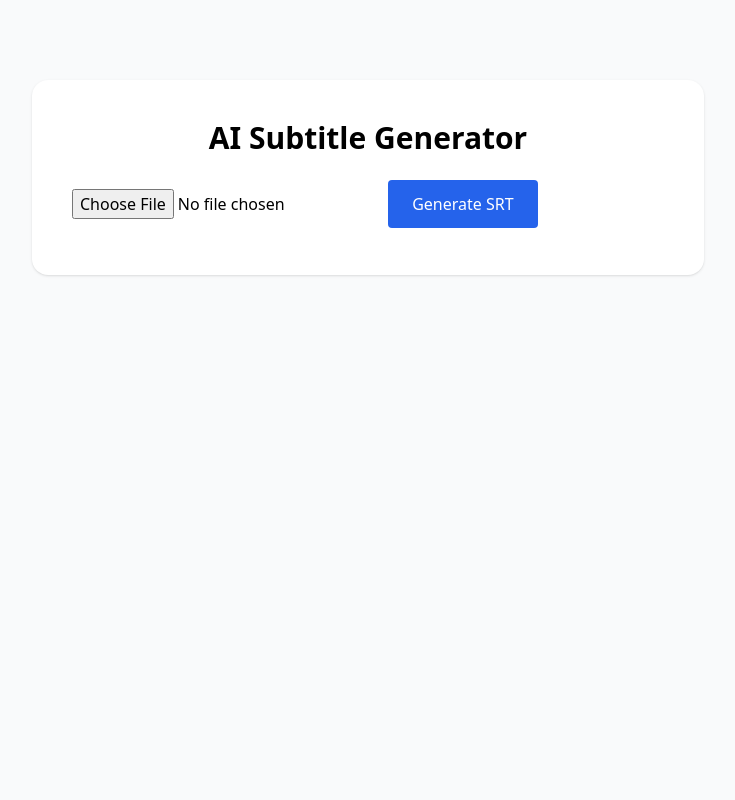
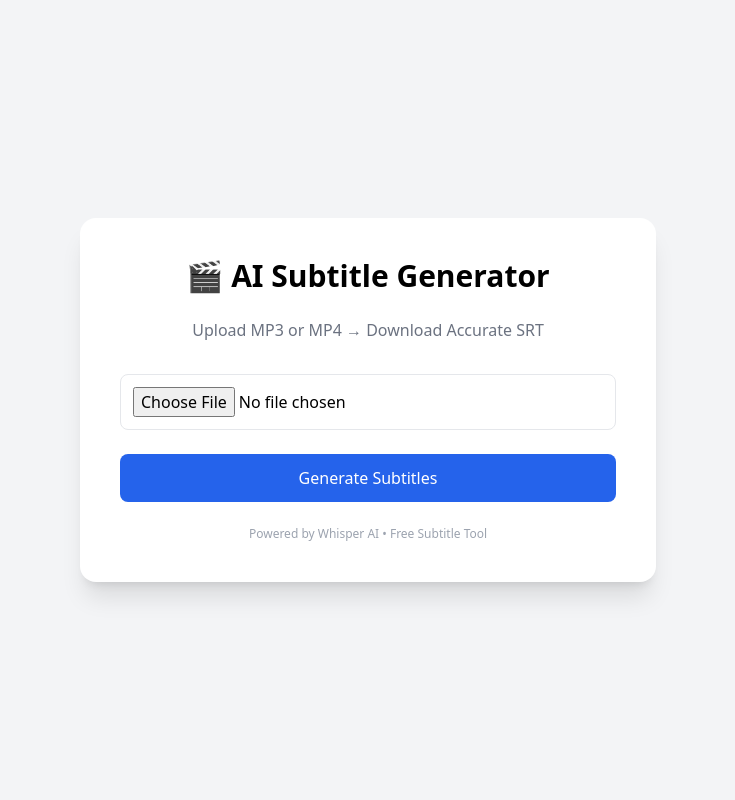
Before and after one commit to suresh078/ai-srt-generator, a Flask app: page / in a window 1280 px wide. Shown: the whole page, without its empty margins (272-1007 px from the left). Run offline with Flask 3, Linux system fonts and the light colour scheme; some libraries are stand-ins or nearby versions.

Commit message:
Update index.html

```diff
--- a/templates/index.html
+++ b/templates/index.html
@@ -5,17 +5,25 @@
 <script src="https://cdn.tailwindcss.com"></script>
 </head>
 
-<body class="bg-gray-50">
-<div class="max-w-2xl mx-auto mt-20 bg-white p-10 rounded-2xl shadow">
-<h1 class="text-3xl font-bold mb-6 text-center">AI Subtitle Generator</h1>
+<body class="bg-gray-100 flex items-center justify-center min-h-screen">
 
-<form action="/upload" method="post" enctype="multipart/form-data">
-<input type="file" name="file" class="mb-4">
-<button class="bg-blue-600 text-white px-6 py-3 rounded">
-Generate SRT
-</button>
-</form>
+<div class="bg-white p-10 rounded-2xl shadow-xl w-full max-w-xl">
+    <h1 class="text-3xl font-bold text-center mb-6">🎬 AI Subtitle Generator</h1>
+    <p class="text-gray-500 text-center mb-8">Upload MP3 or MP4 → Download Accurate SRT</p>
 
+    <form action="/upload" method="post" enctype="multipart/form-data" class="text-center">
+        <input type="file" name="file" required
+        class="mb-6 w-full border p-3 rounded-lg">
+
+        <button class="bg-blue-600 hover:bg-blue-700 text-white px-6 py-3 rounded-lg w-full">
+            Generate Subtitles
+        </button>
+    </form>
+
+    <p class="text-xs text-gray-400 mt-6 text-center">
+        Powered by Whisper AI • Free Subtitle Tool
+    </p>
 </div>
+
 </body>
 </html>
```
